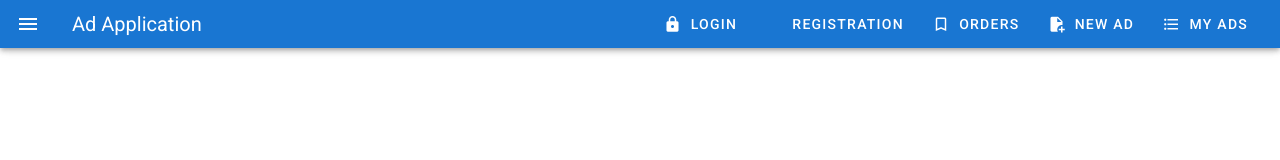
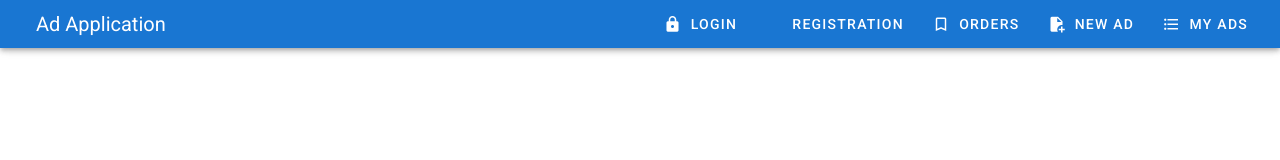
Before and after one commit to ilg2005/ad-project, a Vue app: page / in a window 1280 px wide. Shown: the top 160 px of the page. Built offline with nearby package versions, Linux system fonts and the light colour scheme.

Commit message:
navbar icon class="hidden-md-and-up"

```diff
--- a/src/App.vue
+++ b/src/App.vue
@@ -38,7 +38,7 @@
       </v-navigation-drawer>
 
       <v-toolbar dense dark color="primary">
-        <v-app-bar-nav-icon @click="drawer = !drawer"></v-app-bar-nav-icon>
+        <v-app-bar-nav-icon @click="drawer = !drawer" class="hidden-md-and-up"></v-app-bar-nav-icon>
 
         <v-toolbar-title>Ad Application</v-toolbar-title>
 
```
